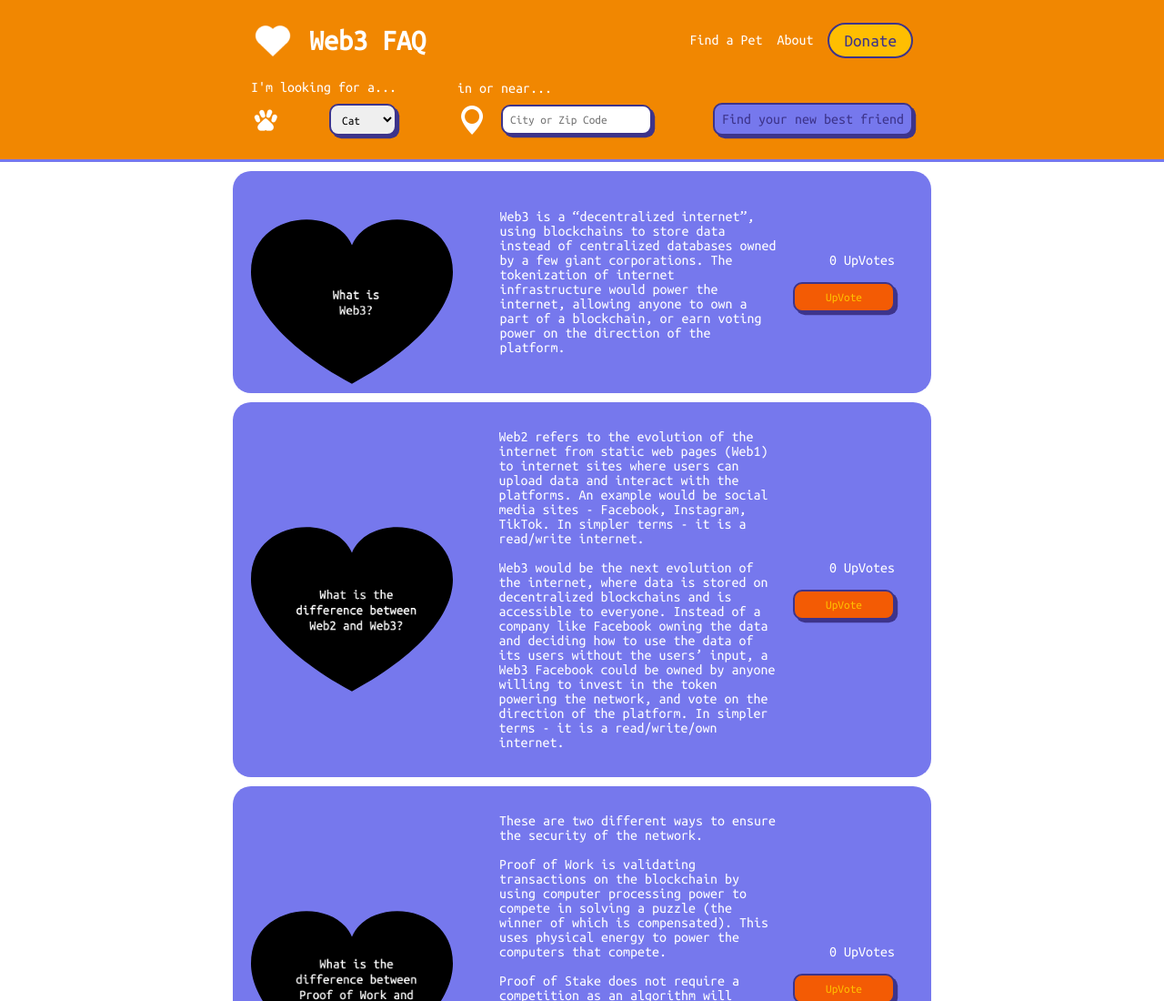
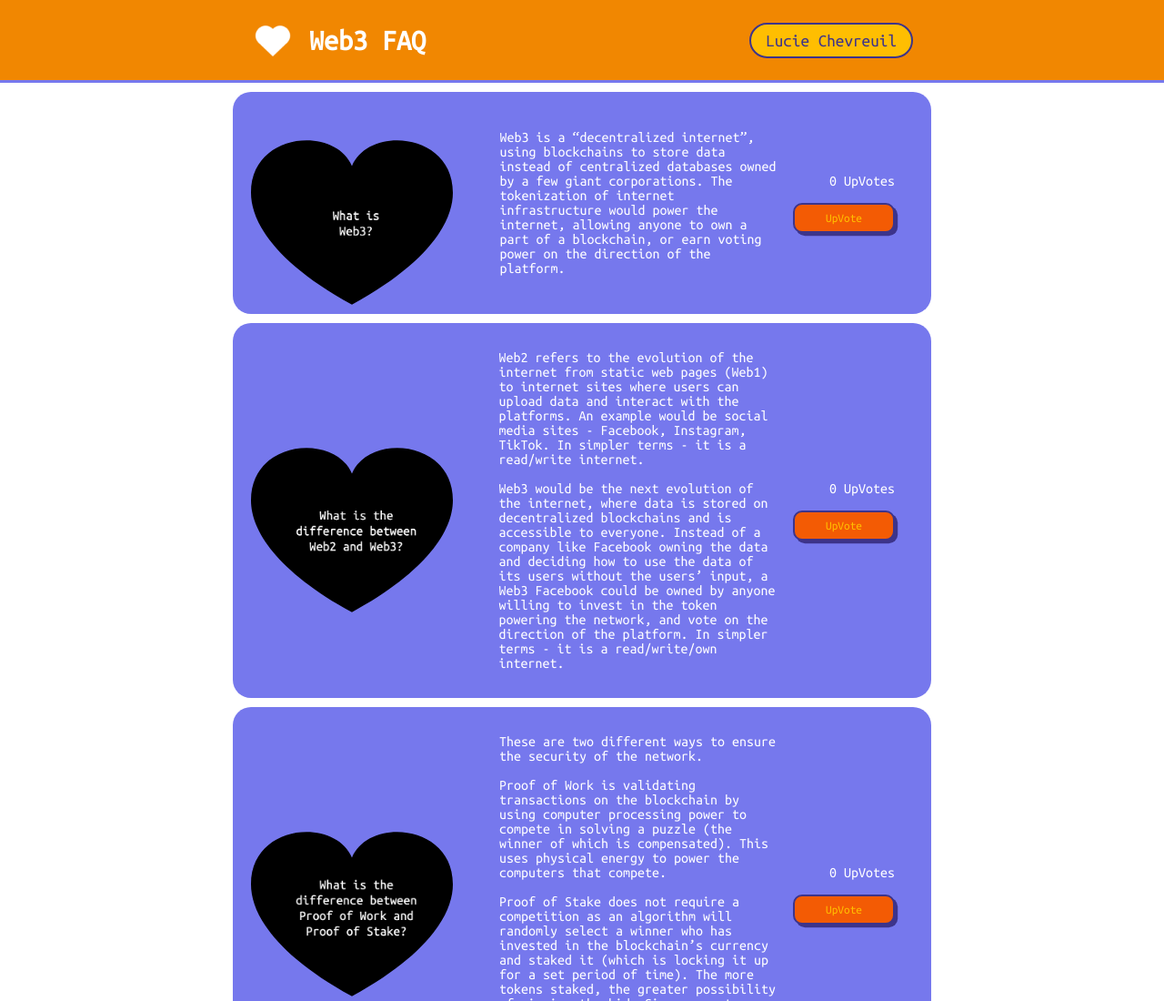
Before and after one commit to sasszz/web3FAQ, a plain HTML site: page index.html in a window 1280 px wide. Shown: the top 1100 px of the page at 91% size. Drawn offline with Linux system fonts and the light colour scheme.

Commit message:
Navbar Update

```diff
--- a/index.html
+++ b/index.html
@@ -21,17 +21,13 @@
                     <h1>Web3 FAQ</h1>
                 </div>
                 <div class="navright row">
-                    <ul class="row">
-                        <li>Find a Pet</li>
-                        <li>About</li>
-                    </ul>
-                    <button onclick="hide(this)" class="button1">Donate</button>
+                    <button class="button1" href="https://luciechevreuil.com">Lucie Chevreuil</button>
                 </div>
             </nav>
             <!-- ############################################################ -->
             <!-- Navigation Bar Content Bottom -->
             <!-- ############################################################ -->
-            <div class="petsearch row margin pad">
+            <!-- <div class="petsearch row margin pad">
                 <div class="selector-text">
                     <p>I'm looking for a...</p>
                     <div class="row">
@@ -52,7 +48,7 @@
                     </div>
                 </div>
                 <button class="button2">Find your new best friend</button>
-            </div>
+            </div> -->
         </div>
     </div>
     <!-- ############################################################ -->
--- a/style.css
+++ b/style.css
@@ -194,7 +194,7 @@ Navigation Bar
 ############################################################ */
 .nav-background {
     background-color: var(--intermed-color);
-    height: 175px;
+    /* height: 175px; */
     border-bottom: 3px solid var(--main-color);
 }
 
```
